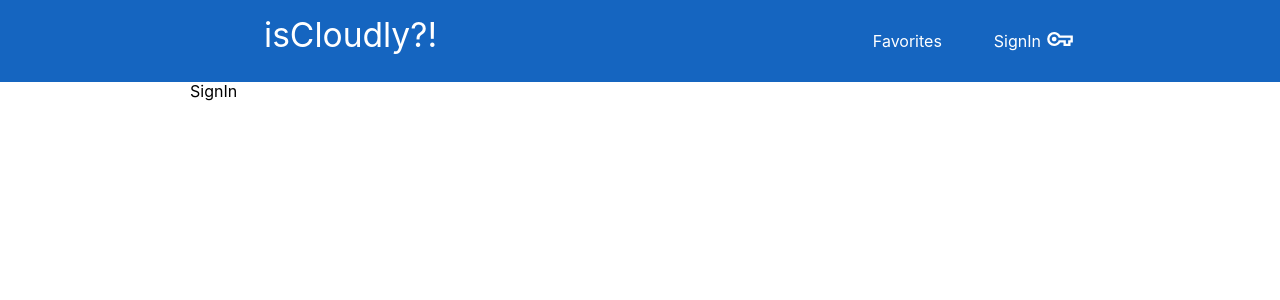
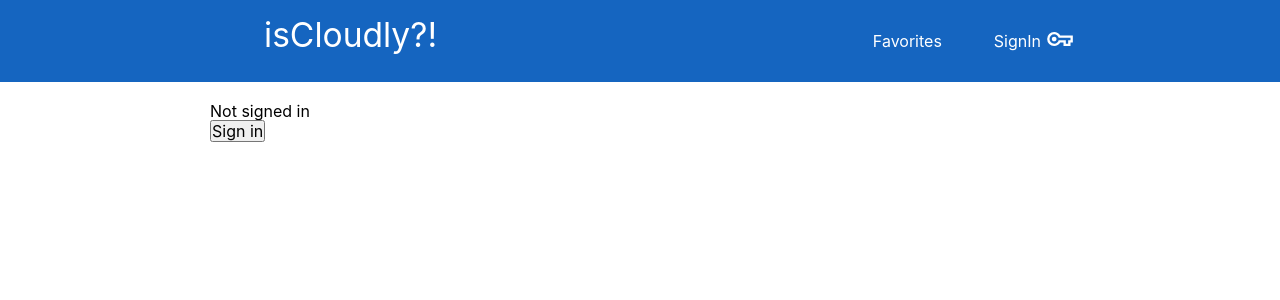
Before and after one commit to redrockjs/next-weather, a Next.js app: page /signin in a window 1280 px wide. Shown: the top 300 px of the page. Built offline with nearby package versions, Linux system fonts and the light colour scheme; no server answers; some icons are missing.

Commit message:
fix: add next-auth
Took 3 hours 28 minutes

```diff
--- a/content/SignIn/SignIn.tsx
+++ b/content/SignIn/SignIn.tsx
@@ -1,9 +1,29 @@
 import s from "./styles.module.scss"
+import {useSession, signIn, signOut} from "next-auth/react"
 
 export function SignIn() {
+
+  const {data: session, status} = useSession()
+  const loading = status === "loading"
+
+
+  console.log(session)
+
   return <>
-    <main className={s.signin}>
-      SignIn
+    <main className={s.signIn}>
+      {session ? (
+        <>
+          Signed in as {session.user?.name} <br/>
+          <button onClick={() => signOut()}>Sign out</button>
+        </>
+      ) : (
+        <>
+          Not signed in <br/>
+          <button onClick={() => signIn()}>Sign in</button>
+        </>
+      )}
+
+
     </main>
   </>
 }
--- a/content/SignIn/styles.module.scss
+++ b/content/SignIn/styles.module.scss
@@ -1,6 +1,5 @@
-.signin {
-  margin: 0 auto;
+.signIn {
   width: 900px;
-  margin-bottom: 20px;
-
+  margin: 0 auto 20px;
+  padding: 20px;
 }
--- a/package.json
+++ b/package.json
@@ -21,6 +21,7 @@
     "eslint": "8.31.0",
     "eslint-config-next": "13.1.1",
     "next": "13.1.1",
+    "next-auth": "^4.18.8",
     "react": "18.2.0",
     "react-dom": "18.2.0",
     "sass": "^1.57.1",
--- a/pages/_app.tsx
+++ b/pages/_app.tsx
@@ -1,6 +1,14 @@
 import '../styles/globals.css'
-import type { AppProps } from 'next/app'
+import type {AppProps} from 'next/app'
+import {SessionProvider} from "next-auth/react"
 
-export default function App({ Component, pageProps }: AppProps) {
-  return <Component {...pageProps} />
+export default function App({
+                              Component,
+                              pageProps: {session, ...pageProps}
+                            }: AppProps) {
+  return (
+    <SessionProvider session={session}>
+      <Component {...pageProps} />
+    </SessionProvider>
+  )
 }
--- /dev/null
+++ b/pages/api/auth/[...nextauth].ts
@@ -0,0 +1,68 @@
+import NextAuth, { NextAuthOptions } from "next-auth"
+import GoogleProvider from "next-auth/providers/google"
+import YandexProvider from "next-auth/providers/yandex"
+import VkProvider from "next-auth/providers/vk"
+// import FacebookProvider from "next-auth/providers/facebook"
+// import GithubProvider from "next-auth/providers/github"
+// import TwitterProvider from "next-auth/providers/twitter"
+// import Auth0Provider from "next-auth/providers/auth0"
+// import AppleProvider from "next-auth/providers/apple"
+import EmailProvider from "next-auth/providers/email"
+
+// For more information on each option (and a full list of options) go to
+// https://next-auth.js.org/configuration/options
+export const authOptions: NextAuthOptions = {
+  // https://next-auth.js.org/configuration/providers/oauth
+  providers: [
+    // EmailProvider({
+    //      server: process.env.EMAIL_SERVER,
+    //      from: process.env.EMAIL_FROM,
+    //    }),
+    // // Temporarily removing the Apple provider from the demo site as the
+    // // callback URL for it needs updating due to Vercel changing domains
+    // Providers.Apple({
+    //   clientId: process.env.APPLE_ID,
+    //   clientSecret: {
+    //     appleId: process.env.APPLE_ID,
+    //     teamId: process.env.APPLE_TEAM_ID,
+    //     privateKey: process.env.APPLE_PRIVATE_KEY,
+    //     keyId: process.env.APPLE_KEY_ID,
+    //   },
+    // }),
+    // FacebookProvider({
+    //   clientId: process.env.FACEBOOK_ID,
+    //   clientSecret: process.env.FACEBOOK_SECRET,
+    // }),
+    // GithubProvider({
+    //   clientId: process.env.GITHUB_ID,
+    //   clientSecret: process.env.GITHUB_SECRET,
+    // }),
+    GoogleProvider({
+      clientId: process.env.GOOGLE_ID as string,
+      clientSecret: process.env.GOOGLE_SECRET as string,
+    }),
+    YandexProvider({
+      clientId: process.env.YANDEX_CLIENT_ID as string,
+      clientSecret: process.env.YANDEX_CLIENT_SECRET as string
+    }),
+    VkProvider({
+      clientId: process.env.VK_CLIENT_ID as string,
+      clientSecret: process.env.VK_CLIENT_SECRET as string
+    })
+  ],
+  theme: {
+    colorScheme: "light",
+  },
+  callbacks: {
+    async jwt({ token,account,profile }) {
+      token.userRole = "guest"
+
+      if (account) {
+        token.accessToken = account.access_token
+      }
+      return token
+    },
+  },
+}
+
+export default NextAuth(authOptions)
--- /dev/null
+++ b/pages/api/restricted.ts
@@ -0,0 +1,16 @@
+import { unstable_getServerSession } from "next-auth/next"
+import { authOptions } from "./auth/[...nextauth]"
+
+export default async (req:any, res:any) => {
+  const session = await unstable_getServerSession(req, res, authOptions)
+  if (session) {
+    res.send({
+      content:
+        "This is protected content. You can access this content because you are signed in.",
+    })
+  } else {
+    res.send({
+      error: "You must be signed in to view the protected content on this page.",
+    })
+  }
+}
```
Also changed, not shown: 1 other file (tests, documents, lock files or other folders).
